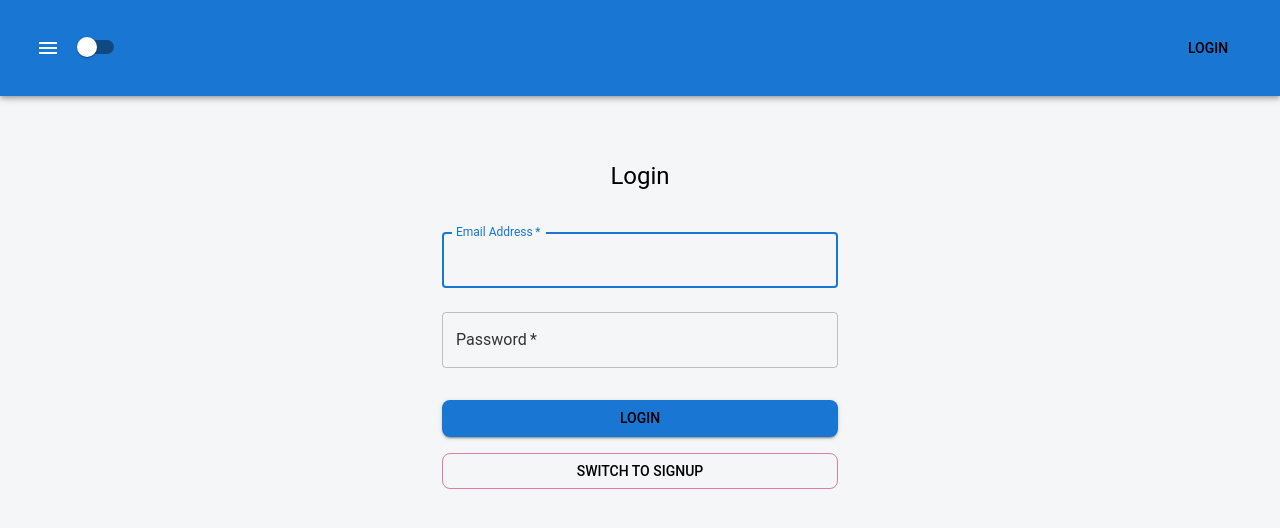
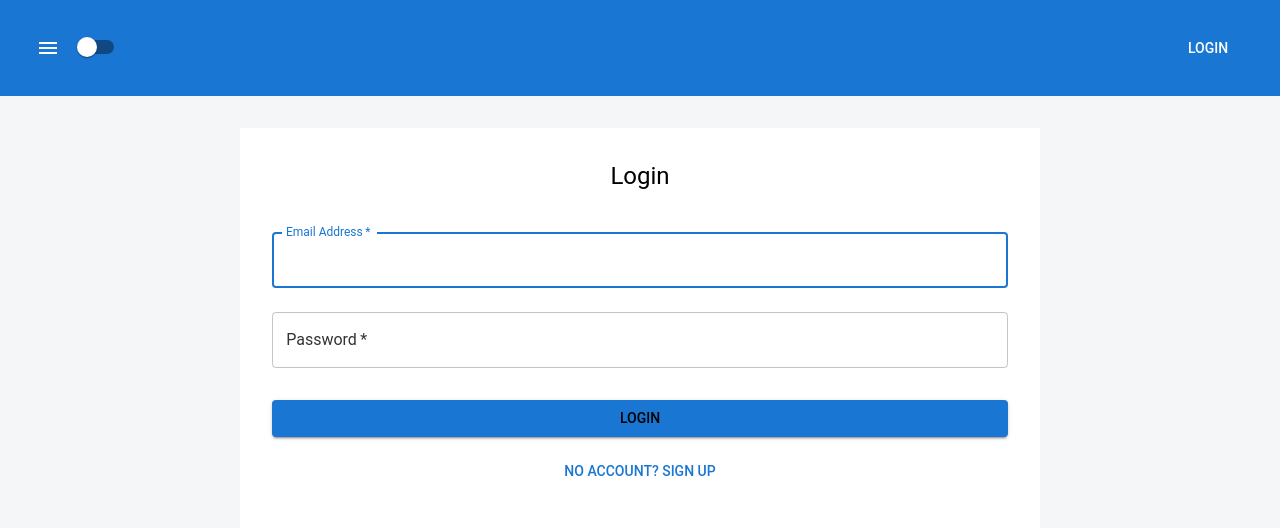
Before and after one commit to DecadeReverb/webscraper, a Next.js app: page /login in a window 1280 px wide. Shown: the top 528 px of the page. Built offline with nearby package versions, Linux system fonts and the light colour scheme.

Commit message:
feat: use auth context

```diff
--- a/src/components/NavDrawer.tsx
+++ b/src/components/NavDrawer.tsx
@@ -1,5 +1,5 @@
 import React, { useState } from "react";
-import { useAuth } from "../hooks/useAuth";
+import { useAuth } from "../contexts/AuthContext";
 import {
   Box,
   Drawer,
@@ -14,6 +14,7 @@ import {
   Typography,
   Button,
   Switch,
+  Tooltip,
 } from "@mui/material";
 import HomeIcon from "@mui/icons-material/Home";
 import HttpIcon from "@mui/icons-material/Http";
@@ -29,8 +30,6 @@ const NavDrawer: React.FC<NavDrawerProps> = ({ toggleTheme, isDarkMode }) => {
   const router = useRouter();
   const { login, logout, user, isAuthenticated } = useAuth();
   const [open, setOpen] = useState<boolean>(false);
-
-  console.log(user);
 
   const toggleDrawer =
     (open: boolean) => (event: React.KeyboardEvent | React.MouseEvent) => {
@@ -85,7 +84,9 @@ const NavDrawer: React.FC<NavDrawerProps> = ({ toggleTheme, isDarkMode }) => {
             >
               <MenuIcon />
             </IconButton>
-            <Switch checked={isDarkMode} onChange={toggleTheme} />
+            <Tooltip title="Dark Theme Toggle" placement="bottom">
+              <Switch checked={isDarkMode} onChange={toggleTheme} />
+            </Tooltip>
           </div>
           {isAuthenticated ? (
             <div className="flex flex-row items-center">
--- /dev/null
+++ b/src/contexts/AuthContext.tsx
@@ -0,0 +1,76 @@
+import React, { createContext, useContext, useState, useEffect } from "react";
+import axios from "axios";
+
+interface AuthContextProps {
+  user: any;
+  isAuthenticated: boolean;
+  login: (email: string, password: string) => Promise<void>;
+  logout: () => void;
+}
+
+const AuthContext = createContext<AuthContextProps | undefined>(undefined);
+
+interface AuthProps {
+  children: React.ReactNode;
+}
+
+export const AuthProvider: React.FC<AuthProps> = ({ children }) => {
+  const [user, setUser] = useState<any>(null);
+  const [isAuthenticated, setIsAuthenticated] = useState<boolean>(false);
+
+  useEffect(() => {
+    const token = localStorage.getItem("token");
+    if (token) {
+      axios
+        .get("http://localhost:8000/api/auth/users/me", {
+          headers: { Authorization: `Bearer ${token}` },
+        })
+        .then((response) => {
+          setUser(response.data);
+          setIsAuthenticated(true);
+        })
+        .catch(() => {
+          localStorage.removeItem("token");
+        });
+    }
+  }, []);
+
+  const login = async (email: string, password: string) => {
+    const params = new URLSearchParams();
+    params.append("username", email);
+    params.append("password", password);
+    const response = await axios.post(
+      "http://localhost:8000/api/auth/token",
+      params,
+    );
+    localStorage.setItem("token", response.data.access_token);
+    const userResponse = await axios.get(
+      "http://localhost:8000/api/auth/users/me",
+      {
+        headers: { Authorization: `Bearer ${response.data.access_token}` },
+      },
+    );
+    setUser(userResponse.data);
+    setIsAuthenticated(true);
+  };
+
+  const logout = () => {
+    localStorage.removeItem("token");
+    setUser(null);
+    setIsAuthenticated(false);
+  };
+
+  return (
+    <AuthContext.Provider value={{ user, isAuthenticated, login, logout }}>
+      {children}
+    </AuthContext.Provider>
+  );
+};
+
+export const useAuth = () => {
+  const context = useContext(AuthContext);
+  if (!context) {
+    throw new Error("useAuth must be used within an AuthProvider");
+  }
+  return context;
+};
--- a/src/hooks/useAuth.ts
+++ /dev/null
@@ -1,52 +0,0 @@
-import { useState, useEffect } from "react";
-import axios from "axios";
-
-type User = {
-  full_name: string;
-  email: string;
-  disabled: null | boolean;
-};
-
-export const useAuth = () => {
-  const [isAuthenticated, setIsAuthenticated] = useState(false);
-  const [user, setUser] = useState<User | null>(null);
-
-  useEffect(() => {
-    const fetchUserInfo = async () => {
-      try {
-        const response = await axios.get("/api/auth/users/me", {
-          headers: {
-            Authorization: `Bearer ${localStorage.getItem("token")}`,
-          },
-        });
-        setUser(response.data);
-        setIsAuthenticated(true);
-      } catch (error) {
-        setIsAuthenticated(false);
-        setUser(null);
-      }
-    };
-
-    const token = localStorage.getItem("token");
-    if (token) {
-      fetchUserInfo();
-    }
-  }, []);
-
-  const login = () => {
-    window.location.href = "http://localhost:8000/api/auth/login";
-  };
-
-  const logout = () => {
-    localStorage.removeItem("token");
-    setIsAuthenticated(false);
-    setUser(null);
-  };
-
-  return {
-    isAuthenticated,
-    user,
-    login,
-    logout,
-  };
-};
--- a/src/pages/index.tsx
+++ b/src/pages/index.tsx
@@ -14,7 +14,7 @@ import {
   Tooltip,
 } from "@mui/material";
 import AddIcon from "@mui/icons-material/Add";
-import { useAuth } from "../hooks/useAuth";
+import { useAuth } from "../contexts/AuthContext";
 import { useRouter } from "next/router";
 import CircularProgress from "@mui/material/CircularProgress";
 
@@ -120,7 +120,7 @@ const Home = () => {
 
   return (
     <Box
-      bgcolor="background.paper"
+      bgcolor="background.default"
       display="flex"
       flexDirection="column"
       justifyContent="center"
--- a/src/pages/login.tsx
+++ b/src/pages/login.tsx
@@ -1,6 +1,9 @@
 import React, { useState } from "react";
 import axios from "axios";
-import { Button, TextField, Typography, Container, Box } from "@mui/material";
+import { Button, TextField, Typography, Box } from "@mui/material";
+import { useTheme } from "@mui/material/styles";
+import { useRouter } from "next/router";
+import { useAuth } from "../contexts/AuthContext";
 
 type Mode = "login" | "signup";
 
@@ -9,20 +12,17 @@ const AuthForm: React.FC = () => {
   const [email, setEmail] = useState<string>("");
   const [password, setPassword] = useState<string>("");
   const [fullName, setFullName] = useState<string>("");
+  const theme = useTheme();
+  const router = useRouter();
+  const { login } = useAuth();
 
   const handleSubmit = async (event: React.FormEvent) => {
     event.preventDefault();
     try {
       if (mode === "login") {
-        const params = new URLSearchParams();
-        params.append("username", email);
-        params.append("password", password);
-        const response = await axios.post(
-          "http://localhost:8000/api/auth/token",
-          params,
-        );
-        localStorage.setItem("token", response.data.access_token);
+        await login(email, password);
         alert("Login successful");
+        router.push("/");
       } else {
         await axios.post("http://localhost:8000/api/auth/signup", {
           email: email,
@@ -30,6 +30,7 @@ const AuthForm: React.FC = () => {
           full_name: fullName,
         });
         alert("Signup successful");
+        router.push("/login");
       }
     } catch (error) {
       console.error(error);
@@ -42,13 +43,23 @@ const AuthForm: React.FC = () => {
   };
 
   return (
-    <Container component="main" maxWidth="xs">
+    <Box
+      bgcolor="background.default"
+      component="main"
+      minHeight="100vh"
+      sx={{ display: "flex", justifyContent: "center" }}
+    >
       <Box
+        bgcolor="background.paper"
+        maxWidth="md"
         sx={{
-          marginTop: 8,
           display: "flex",
           flexDirection: "column",
           alignItems: "center",
+          padding: 4,
+          marginTop: 4,
+          marginBottom: 4,
+          height: "50vh",
         }}
       >
         <Typography component="h1" variant="h5">
@@ -100,22 +111,20 @@ const AuthForm: React.FC = () => {
             type="submit"
             fullWidth
             variant="contained"
-            color="primary"
-            sx={{ mt: 3, mb: 2 }}
+            sx={{
+              mt: 3,
+              mb: 2,
+              color: theme.palette.mode === "light" ? "#000000" : "#ffffff",
+            }}
           >
             {mode.charAt(0).toUpperCase() + mode.slice(1)}
           </Button>
-          <Button
-            onClick={toggleMode}
-            fullWidth
-            variant="outlined"
-            color="secondary"
-          >
-            Switch to {mode === "login" ? "Signup" : "Login"}
+          <Button onClick={toggleMode} fullWidth variant="text" color="primary">
+            {mode === "login" ? "No Account? Sign up" : "Login"}
           </Button>
         </Box>
       </Box>
-    </Container>
+    </Box>
   );
 };
 
--- /dev/null
+++ b/src/styles/themes.ts
@@ -0,0 +1,137 @@
+import { createTheme } from "@mui/material";
+
+const commonThemeOptions = {
+  typography: {
+    fontFamily: "Roboto, sans-serif",
+    h1: {
+      fontWeight: 500,
+    },
+    h2: {
+      fontWeight: 500,
+    },
+    h4: {
+      fontWeight: 500,
+    },
+    body1: {
+      fontFamily: "Roboto, sans-serif",
+    },
+    body2: {
+      fontFamily: "Roboto, sans-serif",
+    },
+    button: {
+      fontFamily: "Roboto, sans-serif",
+    },
+    caption: {
+      fontFamily: "Roboto, sans-serif",
+    },
+    overline: {
+      fontFamily: "Roboto, sans-serif",
+    },
+  },
+  components: {
+    MuiCssBaseline: {
+      styleOverrides: {
+        body: {
+          fontFamily: "Roboto, sans-serif",
+        },
+        html: {
+          fontFamily: "Roboto, sans-serif",
+        },
+        "*": {
+          fontFamily: "Roboto, sans-serif",
+        },
+      },
+    },
+    MuiPaper: {
+      styleOverrides: {
+        root: {
+          padding: 16,
+        },
+      },
+    },
+  },
+};
+
+const lightTheme = createTheme({
+  palette: {
+    mode: "light",
+    primary: {
+      main: "#1976d2",
+    },
+    secondary: {
+      main: "#dc004e",
+    },
+    background: {
+      default: "#f4f6f8",
+      paper: "#ffffff",
+    },
+    text: {
+      primary: "#000000",
+      secondary: "#333333",
+    },
+  },
+  ...commonThemeOptions,
+});
+
+const darkTheme = createTheme({
+  palette: {
+    mode: "dark",
+    primary: {
+      main: "#90caf9",
+    },
+    secondary: {
+      main: "#f48fb1",
+    },
+    background: {
+      default: "#121212",
+      paper: "#1e1e1e",
+    },
+    text: {
+      primary: "#ffffff",
+      secondary: "#bbbbbb",
+    },
+  },
+  typography: {
+    ...commonThemeOptions.typography,
+    h1: {
+      ...commonThemeOptions.typography.h1,
+      color: "#ffffff",
+    },
+    h2: {
+      ...commonThemeOptions.typography.h2,
+      color: "#ffffff",
+    },
+    h4: {
+      ...commonThemeOptions.typography.h4,
+      color: "#ffffff",
+    },
+    h5: {
+      color: "#ffffff",
+    },
+  },
+  components: {
+    ...commonThemeOptions.components,
+    MuiCssBaseline: {
+      styleOverrides: {
+        body: {
+          fontFamily: "Roboto, sans-serif",
+        },
+        html: {
+          fontFamily: "Roboto, sans-serif",
+        },
+        "*": {
+          fontFamily: "Roboto, sans-serif",
+        },
+      },
+    },
+    MuiButton: {
+      styleOverrides: {
+        root: {
+          color: "white",
+        },
+      },
+    },
+  },
+});
+
+export { lightTheme, darkTheme };
```
Also changed, not shown: src/pages/_app.tsx (+5 -101 lines), src/pages/jobs.tsx (+35 -3 lines), 2 other files (tests, documents, lock files or other folders).
